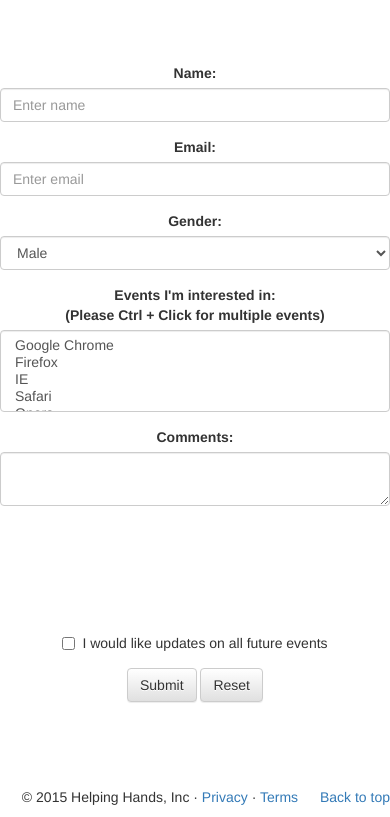
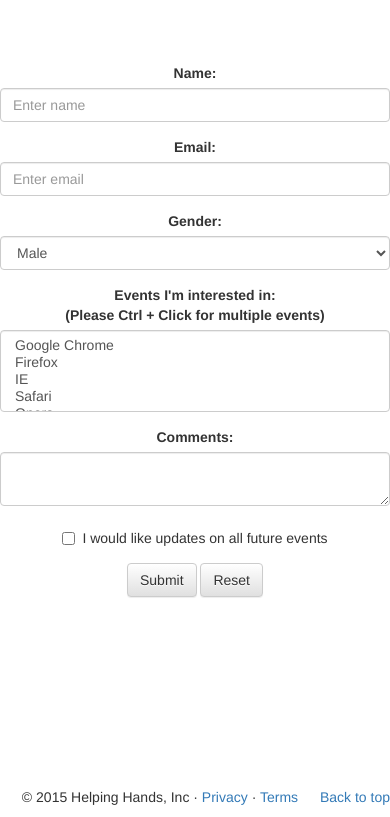
Before and after one commit to muzic12freakzz/Project2015, a plain HTML site: page volunteer.html in a window 390 px wide. Shown: the part 57-874 px from the top of the page. Drawn offline with nearby package versions, Linux system fonts and the light colour scheme.

Commit message:
responsive

```diff
--- a/css/style.css
+++ b/css/style.css
@@ -48,7 +48,5 @@ body {
 }
 
 #bottomSection{
-	position:absolute;
-	bottom: 70px;
-    width: 100%;
+
 }
```
